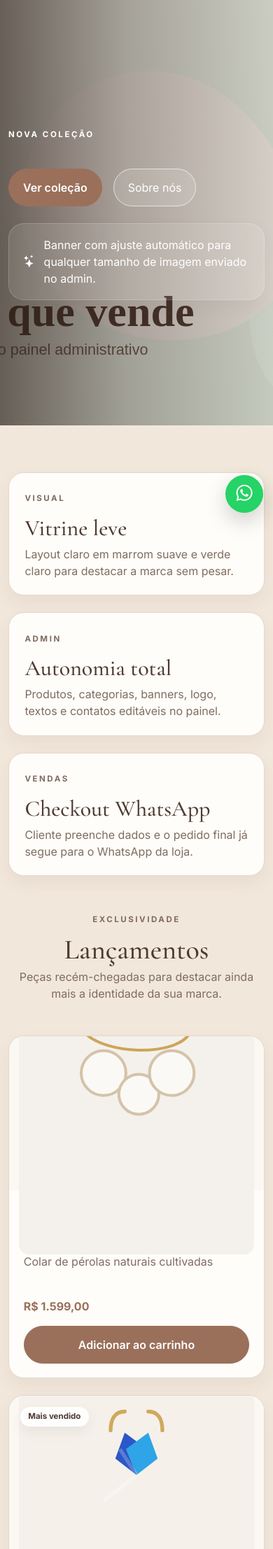
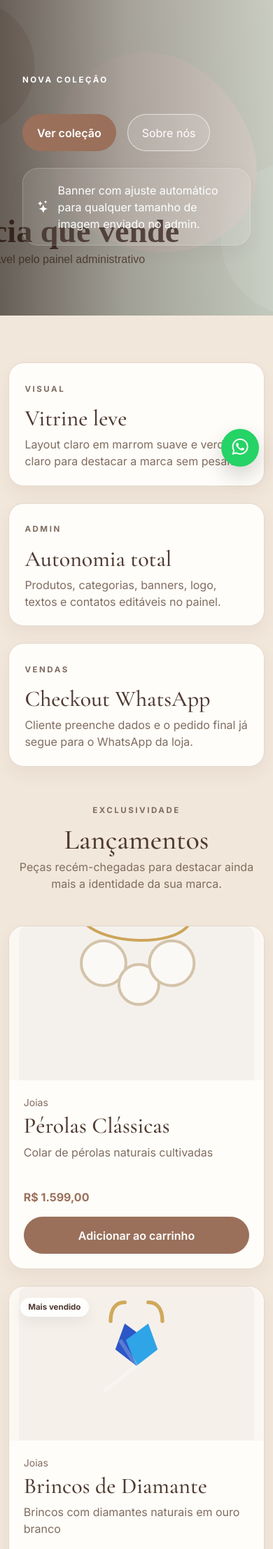
Before and after one commit to gabrieldigitalsales-del/carolina-helena, a Flask app: page / in a window 390 px wide. Shown: the part 97-2311 px from the top of the page at 70% size. Run offline with Flask 3, Linux system fonts and the light colour scheme.

Commit message:
Add mobile adjustments for product cards and buttons

```diff
--- a/static/css/style.css
+++ b/static/css/style.css
@@ -631,3 +631,33 @@ textarea.form-control { min-height: 140px; }
         bottom: 14px;
     }
 }
+/* ===== AJUSTES MOBILE E CARDS ===== */
+
+.product-card img {
+  width: 100%;
+  height: 220px;
+  object-fit: cover;
+  border-radius: 12px 12px 0 0;
+}
+
+.whatsapp-float {
+  bottom: 20px;
+  right: 20px;
+  z-index: 10;
+}
+
+@media (max-width: 768px) {
+  .whatsapp-float {
+    bottom: 80px;
+  }
+
+  .hero-banner {
+    min-height: 50vh;
+    padding: 20px;
+  }
+
+  .btn-primary {
+    padding: 12px 20px;
+    font-size: 14px;
+  }
+}
```
